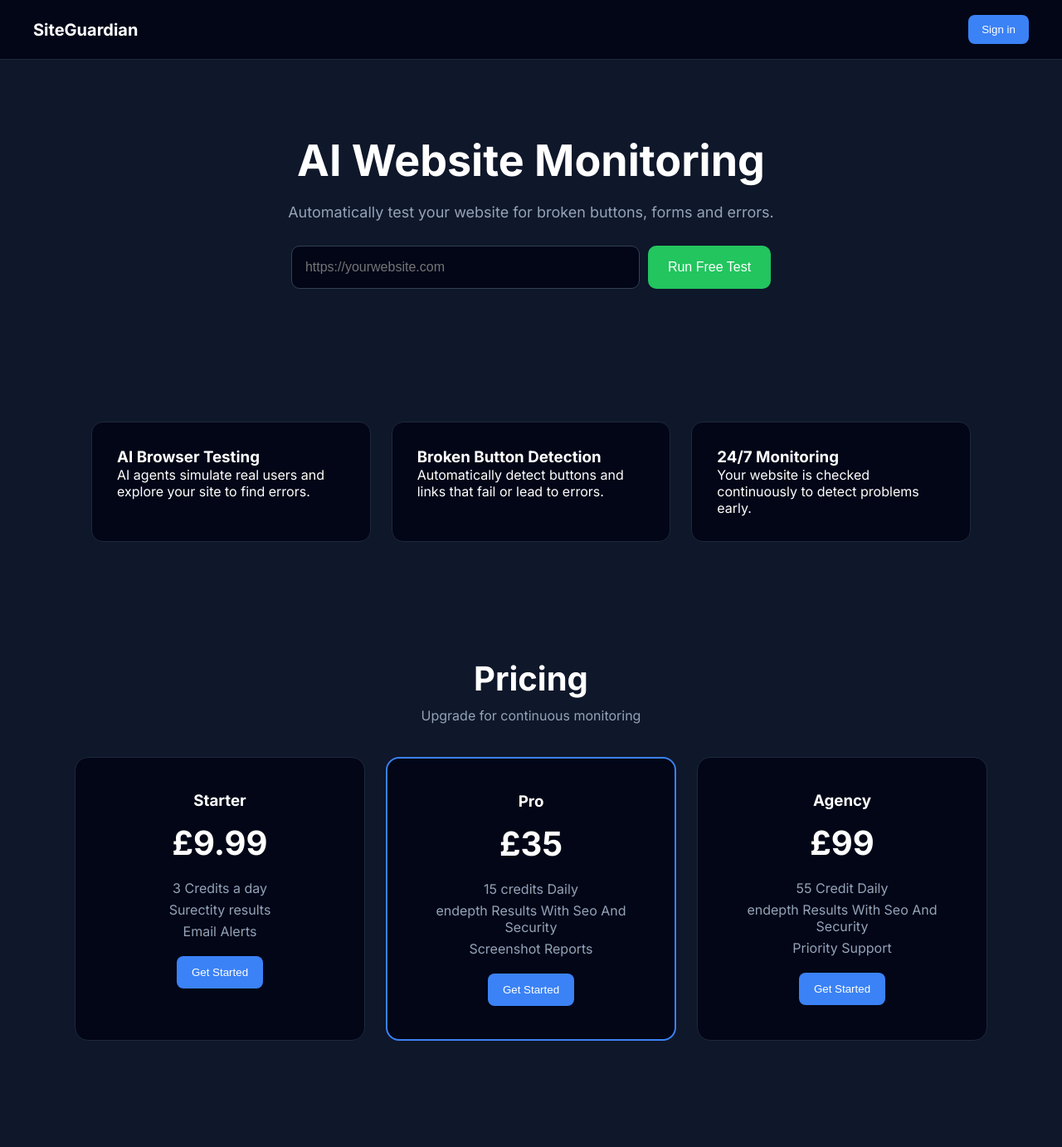
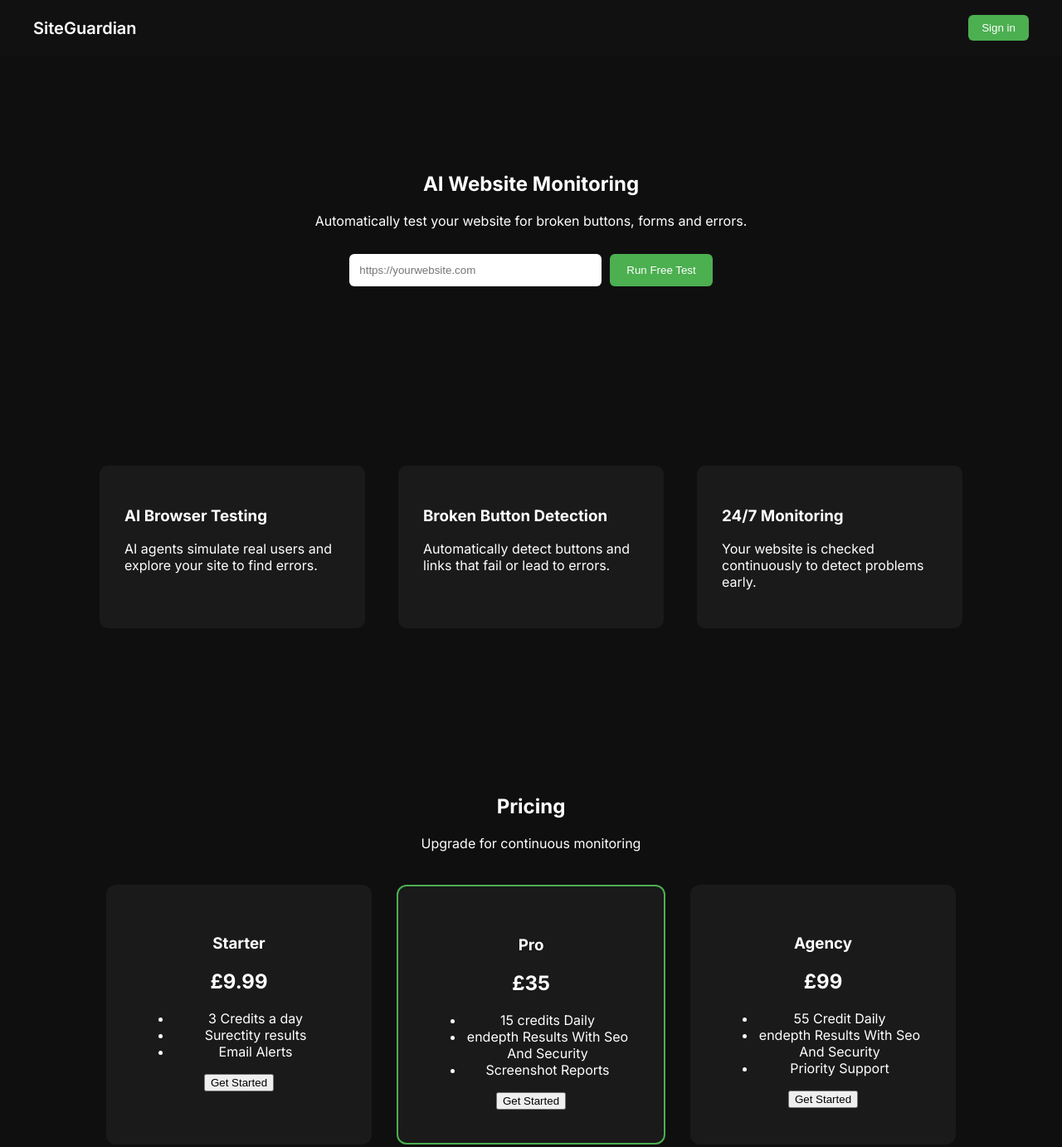
Before and after one commit to hamishg123/SiteGuardian, a plain HTML site: page index.html in a window 1280 px wide. Shown: the top 1382 px of the page at 83% size. Drawn offline with Linux system fonts and the light colour scheme; no server answers.

Commit message:
Update style.css

```diff
--- a/style.css
+++ b/style.css
@@ -1,241 +1,126 @@
-/* ================= style.css ================= */
-
-*{
+body{
 margin:0;
-padding:0;
-box-sizing:border-box;
-}
-
-body{
-font-family:'Inter',sans-serif;
-background:#0f172a;
+font-family:Inter,sans-serif;
+background:#0f0f0f;
 color:white;
 }
 
-/* NAVBAR */
-
 .navbar{
-position:sticky;
-top:0;
-background:#020617;
-border-bottom:1px solid #1e293b;
-padding:18px 40px;
 display:flex;
 justify-content:space-between;
 align-items:center;
+padding:18px 40px;
+background:#111;
+position:sticky;
+top:0;
 z-index:1000;
 }
 
 .logo{
-font-weight:700;
 font-size:20px;
+font-weight:600;
 }
 
 .navRight{
 display:flex;
 align-items:center;
-gap:15px;
+gap:18px;
+}
+
+.creditDisplay{
+background:#1a1a1a;
+padding:6px 14px;
+border-radius:20px;
+font-size:14px;
+color:#4CAF50;
 }
 
 .loginBtn{
-padding:10px 16px;
-background:#3b82f6;
+background:#4CAF50;
 border:none;
-border-radius:8px;
+padding:8px 16px;
+border-radius:6px;
+cursor:pointer;
 color:white;
-cursor:pointer;
-font-weight:500;
 }
 
 .profilePic{
 width:36px;
 height:36px;
 border-radius:50%;
-cursor:pointer;
 }
 
 .hidden{
 display:none;
 }
-.creditBox{
-margin-top:25px;
-padding:20px;
-background:#111;
-border-radius:12px;
-width:260px;
-margin-left:auto;
-margin-right:auto;
-}
-
-.creditTitle{
-font-size:14px;
-color:#888;
-margin-bottom:6px;
-}
-
-.credits{
-font-size:22px;
-font-weight:600;
-color:#4CAF50;
-}
-
-/* HERO */
 
 .hero{
 text-align:center;
-padding:90px 20px 70px;
-max-width:900px;
-margin:auto;
-}
-
-.hero h1{
-font-size:52px;
-margin-bottom:20px;
-}
-
-.hero p{
-color:#94a3b8;
-font-size:18px;
-margin-bottom:30px;
+padding:120px 20px;
 }
 
 .testBox{
+margin-top:30px;
 display:flex;
 justify-content:center;
 gap:10px;
-margin-bottom:15px;
 }
 
 .testBox input{
-width:420px;
-padding:16px;
-border-radius:10px;
-border:1px solid #334155;
-background:#020617;
-color:white;
-font-size:16px;
+padding:12px;
+width:280px;
+border-radius:6px;
+border:none;
 }
 
 .testBox button{
-padding:16px 24px;
+padding:12px 20px;
 border:none;
-border-radius:10px;
-background:#22c55e;
+background:#4CAF50;
 color:white;
-font-size:16px;
+border-radius:6px;
 cursor:pointer;
-transition:0.2s;
 }
 
-.testBox button:hover{
-transform:scale(1.05);
-}
-
-.testsLeft{
-color:#38bdf8;
-margin-top:10px;
-}
-
-.result{
-margin-top:10px;
-color:#22c55e;
-}
-
-
-/* FEATURES */
-
 .features{
-max-width:1100px;
-margin:auto;
-padding:60px 20px;
-display:grid;
-grid-template-columns:repeat(auto-fit,minmax(250px,1fr));
-gap:25px;
+display:flex;
+justify-content:center;
+gap:40px;
+padding:80px 20px;
 }
 
 .featureCard{
-background:#020617;
+background:#1a1a1a;
 padding:30px;
-border-radius:14px;
-border:1px solid #1e293b;
-transition:0.25s;
+border-radius:10px;
+width:260px;
 }
 
-.featureCard:hover{
-transform:translateY(-5px);
-}
-
-
-/* PRICING */
-
 .pricing{
-padding:80px 20px;
 text-align:center;
-}
-
-.pricing h2{
-font-size:40px;
-margin-bottom:10px;
-}
-
-.pricingSub{
-color:#94a3b8;
-margin-bottom:40px;
+padding:100px 20px;
 }
 
 .pricingGrid{
-max-width:1100px;
-margin:auto;
-display:grid;
-grid-template-columns:repeat(3,1fr);
-gap:25px;
+display:flex;
+justify-content:center;
+gap:30px;
+margin-top:40px;
 }
 
 .priceCard{
-background:#020617;
+background:#1a1a1a;
 padding:40px;
-border-radius:16px;
-border:1px solid #1e293b;
-transition:0.25s;
+border-radius:12px;
+width:240px;
 }
 
-.priceCard:hover{
-transform:translateY(-6px);
+.priceCard.featured{
+border:2px solid #4CAF50;
 }
 
-.priceCard h1{
-font-size:40px;
-margin:15px 0;
+footer{
+text-align:center;
+padding:30px;
+color:#777;
 }
-
-.priceCard ul{
-list-style:none;
-margin:20px 0;
-color:#94a3b8;
-}
-
-.priceCard li{
-margin:6px 0;
-}
-
-.priceCard button{
-padding:12px 18px;
-background:#3b82f6;
-border:none;
-border-radius:8px;
-color:white;
-cursor:pointer;
-}
-
-.featured{
-border:2px solid #3b82f6;
-}
-
-
-footer{
-margin-top:80px;
-padding:30px;
-text-align:center;
-color:#64748b;
-border-top:1px solid #1e293b;
-}
```
